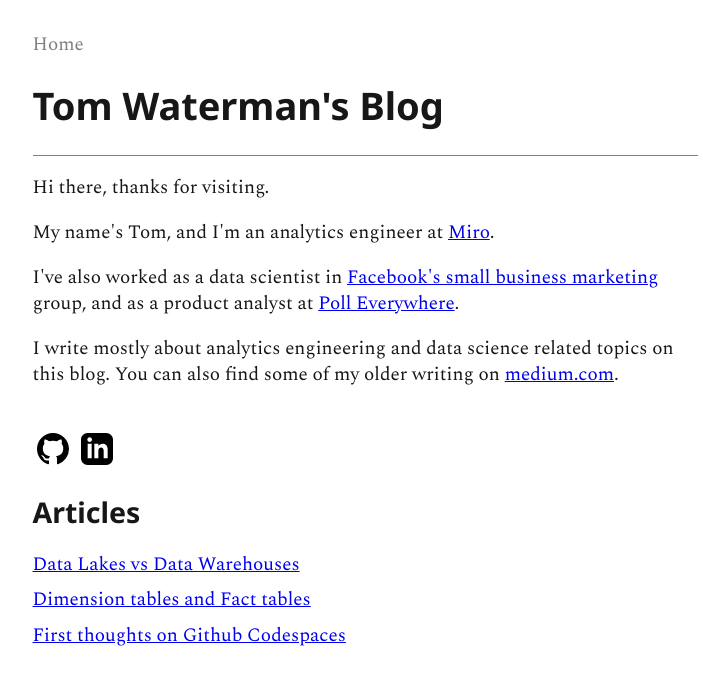
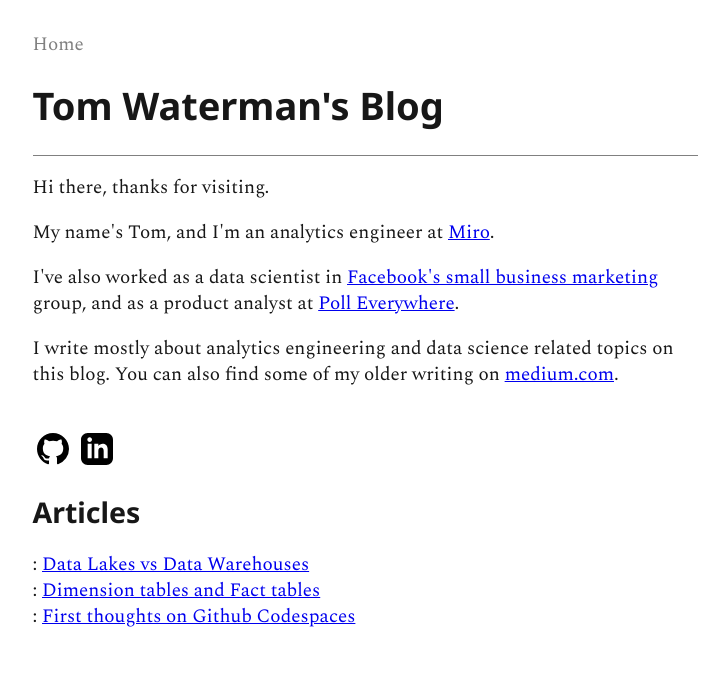
Before and after one commit to tjwaterman99/tjwaterman99, an MkDocs documentation site: the page built from docs/index.md, in a window 1280 px wide. Shown: the top 685 px of the page, without its empty margins (275-978 px from the left). Built offline with MkDocs 1.6.1, drawn with Linux system fonts in a browser that asks for light colours.

Commit message:
Add dates to styles

```diff
--- a/theme/css/base.css
+++ b/theme/css/base.css
@@ -41,7 +41,7 @@ hr {
 }
 
 .article-link {
-    display: block;
+    display: inline;
     margin-bottom: 0.5em;
 }
 
--- a/theme/main.html
+++ b/theme/main.html
@@ -35,7 +35,7 @@
         </div>
         <h2>Articles</h2>
         {% for link in nav %}
-        <a href="{{ link.url }}" class="article-link">{{ link.title }}</a>
+        <div><span>{{ link.meta.date }}: </span><a href="{{ link.url }}" class="article-link">{{ link.title }}</a></div>
         {% endfor %}
         </div>
     </div>
```
